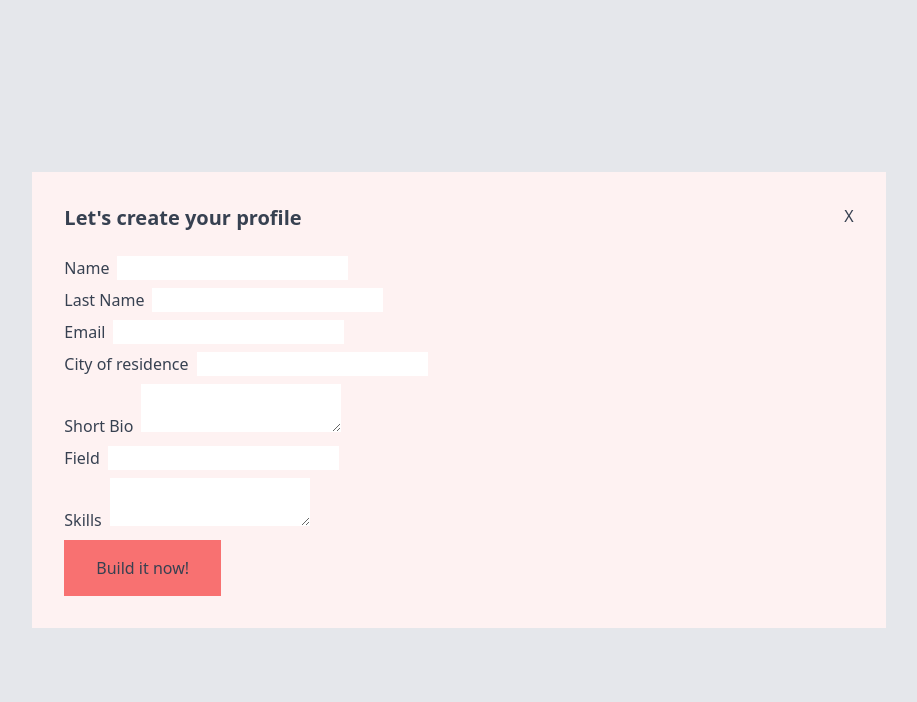
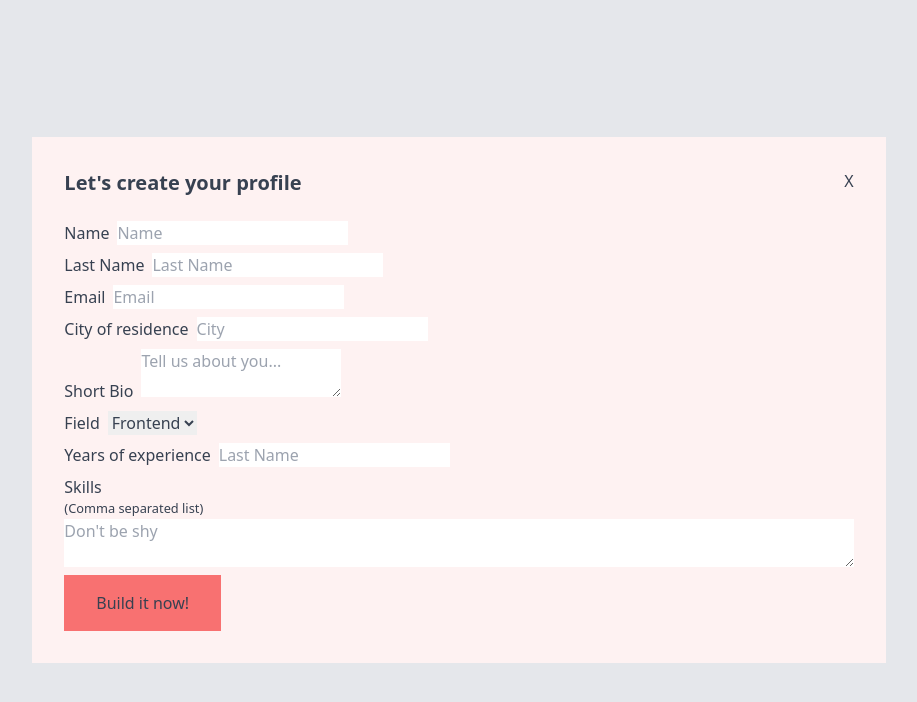
Before and after one commit to agustinaoh/think-profile, a React app: page / in a window 1280 px wide. Both pictures are taken after a click on the button "Build your profile". Shown: the top 702 px of the page, without its empty margins (181-1098 px from the left). Built offline with nearby package versions, Linux system fonts and the light colour scheme.

Commit message:
form completed, conditional rendering on empty object, skills array tags

```diff
--- a/src/App.js
+++ b/src/App.js
@@ -4,29 +4,55 @@ import { UserProfile } from "./components/UserProfile";
 
 function App() {
   const [isModalShown, setIsModalShown] = useState(false);
-  const [user, setUser] = useState(null);
+  const [user, setUser] = useState({
+    name: "",
+    lastName: "",
+    email: "",
+    city: "",
+    bio: "",
+    field: "",
+    experience: "",
+    skills: "",
+  });
+
+  const isEmpty = Object.values(user).every((x) => x === "" || x === null);
 
   return (
     <div className="flex flex-col h-full items-center justify-center bg-gray-200 text-gray-700">
       <h1 className="text-6xl font-thin tracking-wider">ThinkProfile</h1>
+      <div className="h-36"></div>
+
+      {/* If the user has no values, show the Build button */}
+      {isEmpty ? (
+        <>
           <h2>Welcome, let's start</h2>
-      <div className="h-36"></div>
-      {!user ? (
           <button
+            type="button"
             className="px-8 py-4 bg-red-400 hover:cursor"
             onClick={() => setIsModalShown(true)}
           >
             Build your profile
           </button>
+        </>
       ) : (
+        // else if there's a user, show the UserCard (but not when the modal is opened!)
+        !isModalShown &&
+        !isEmpty && (
           <UserProfile
             user={user}
             setIsModalShown={setIsModalShown}
             setUser={setUser}
           />
+        )
       )}
+
+      {/* Opened modal */}
       {isModalShown && (
-        <UserForm setIsModalShown={setIsModalShown} setUser={setUser} />
+        <UserForm
+          setIsModalShown={setIsModalShown}
+          setUser={setUser}
+          user={user}
+        />
       )}
     </div>
   );
--- a/src/components/UserForm.js
+++ b/src/components/UserForm.js
@@ -1,27 +1,28 @@
 import React from "react";
 
-export const UserForm = ({ setUser, setIsModalShown }) => {
+export const UserForm = ({ user, setUser, setIsModalShown }) => {
   const inputStyle = "my-2";
-
-  const testUser = {
-    name: "Agustina",
-    lastName: "Oh",
-    email: "aaagus@gmail.com",
-    city: "Barcelona, Spain",
-    bio: "Cats, coffe and sudoku lover",
-    field: "Frontend Developer",
-    skills: ["HTML", "CSS", "JavaScript", "React"],
-  };
 
   const handleSubmit = () => {
     setIsModalShown(false);
-    setUser(testUser);
+    setUser(user);
   };
+
+  const handleChange = (e) => {
+    e.preventDefault();
+    const { value, name } = e.target;
+    setUser({
+      ...user,
+      [name]: value,
+    });
+  };
+
   return (
     <div className="bg-red-50 z-20 w-2/3 p-8 absolute">
       <button
         onClick={() => setIsModalShown(false)}
         className="hover:cursor right-8 absolute"
+        type="button"
       >
         X
       </button>
@@ -29,35 +30,93 @@ export const UserForm = ({ setUser, setIsModalShown }) => {
       <form className="">
         <div className={inputStyle}>
           <label className="mr-2">Name</label>
-          <input type="text" />
+          <input
+            type="text"
+            placeholder="Name"
+            name="name"
+            value={user.name}
+            onChange={handleChange}
+            required
+          />
         </div>
+
         <div className={inputStyle}>
           <label className="mr-2">Last Name</label>
-          <input type="text" />
+          <input
+            type="text"
+            placeholder="Last Name"
+            name="lastName"
+            value={user.lastName}
+            onChange={handleChange}
+          />
         </div>
         <div className={inputStyle}>
           <label className="mr-2">Email</label>
-          <input type="email" />
+          <input
+            type="email"
+            placeholder="Email"
+            name="email"
+            value={user.email}
+            onChange={handleChange}
+          />
         </div>
         <div className={inputStyle}>
           <label className="mr-2">City of residence</label>
-          <input />
+          <input
+            type="text"
+            placeholder="City"
+            name="city"
+            value={user.city}
+            onChange={handleChange}
+          />
         </div>
         <div className={inputStyle}>
           <label className="mr-2">Short Bio</label>
-          <textarea />
+          <textarea
+            placeholder="Tell us about you..."
+            name="bio"
+            value={user.bio}
+            onChange={handleChange}
+          />
         </div>
         <div className={inputStyle}>
           <label className="mr-2">Field</label>
-          <input />
+          <select
+            id="field"
+            value={user.field}
+            onChange={handleChange}
+            name="field"
+          >
+            <option value="frontend">Frontend</option>
+            <option value="backend">Backend</option>
+            <option value="mobile">Mobile</option>
+            <option value="data">Data</option>
+          </select>
         </div>
         <div className={inputStyle}>
+          <label className="mr-2">Years of experience</label>
+          <input
+            type="text"
+            placeholder="Last Name"
+            name="experience"
+            value={user.experience}
+            onChange={handleChange}
+          />
+        </div>
+        <div className={`${inputStyle} flex flex-col`}>
           <label className="mr-2">Skills</label>
-          <textarea />
+          <small>(Comma separated list)</small>
+          <textarea
+            placeholder="Don't be shy"
+            name="skills"
+            value={user.skills}
+            onChange={handleChange}
+          />
         </div>
         <button
           className="px-8 py-4 bg-red-400 hover:cursor"
           onClick={handleSubmit}
+          type="submit"
         >
           Build it now!
         </button>
--- a/src/components/UserProfile.js
+++ b/src/components/UserProfile.js
@@ -1,32 +1,38 @@
 import React from "react";
 
 export const UserProfile = ({ user, setIsModalShown, setUser }) => {
-  const skills = user.skills.map((skill) => (
-    <p className="rounded-full bg-gray-300 px-1" key={skill}>
+  const skillsArray = user.skills.split(",").map((skill) => skill.trim());
+  const skills = skillsArray.map((skill) => (
+    <p className="rounded-full bg-gray-300 px-4 py-1 mr-2" key={skill}>
       #{skill}
     </p>
   ));
-
-  const restart = () => {
-    // setIsModalShown(true);
-    setUser(null);
-  };
 
   return (
     <div className="bg-blue-50 w-2/3 p-8">
       <p>
         {user.name} {user.lastName}
       </p>
-      <p>{user.field}</p>
+      {user.field && <p>Field: {user.field}</p>}
+      {user.experience && <p>Years experiece: {user.experience}</p>}
       <p>{user.email}</p>
       <p>{user.city}</p>
       <p>{user.bio}</p>
+      {/* <div className="inline-flex">{user.skills}</div> */}
       <div className="inline-flex">{skills}</div>
       <button
-        className="px-8 py-4 border border-red-300 hover:cursor mt-4"
-        onClick={restart}
+        type="button"
+        className="px-8 py-4 border border-red-300 hover:cursor mt-4 block"
+        onClick={() => setIsModalShown(true)}
       >
-        Restart your profile
+        Edit your profile
+      </button>
+      <button
+        type="button"
+        className="px-8 py-4 border border-red-300 hover:cursor mt-4 block"
+        onClick={() => setUser({})}
+      >
+        Restart
       </button>
     </div>
   );
```
Also changed, not shown: 1 other file (tests, documents, lock files or other folders). Lines whose indentation alone changed are shown as unchanged.
